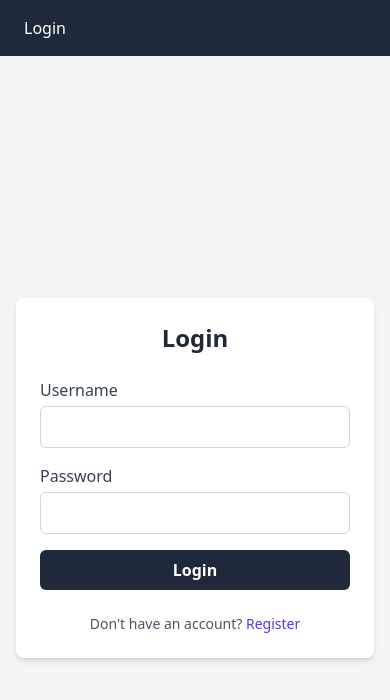
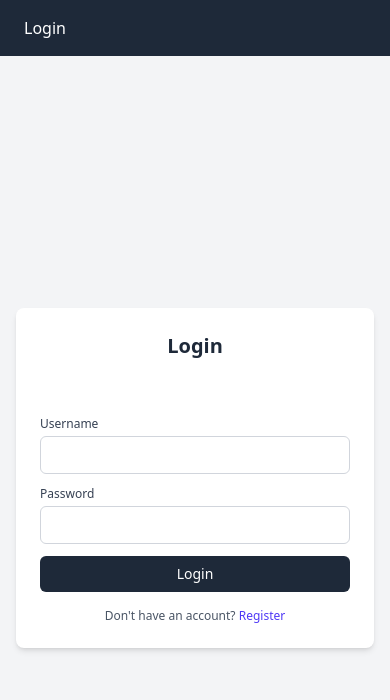
Before and after one commit to UCLL-Integration-Project/itip-team28, a Next.js app in the folder frontend/: page /login in a window 390 px wide. Shown: the top 700 px of the page. Built offline with nearby package versions, Linux system fonts and the light colour scheme.

Commit message:
all components responsive and removed css

```diff
--- a/frontend/components/ScansOverview.tsx
+++ b/frontend/components/ScansOverview.tsx
@@ -11,27 +11,29 @@ type ScansOverviewProps = {
 };
 
 const ScansOverview: React.FC<ScansOverviewProps> = ({ scans }) => (
-    <div style={{ padding: "2rem" }}>
-        <h2 className=" text-3xl mb-4 font-semibold">Overview</h2>
-        <table style={{ width: "100%", borderCollapse: "collapse" }}>
+    <div className="p-4 sm:p-6">
+        <h2 className="text-xl sm:text-2xl md:text-3xl mb-3 sm:mb-4 font-semibold text-gray-800">Overview</h2>
+        <div className="overflow-x-auto">
+            <table className="min-w-full border-collapse border border-gray-300">
                 <thead>
-                <tr>
-                    <th style={{ border: "1px solid #ccc", padding: "16px" }}>Car ID</th>
-                    <th style={{ border: "1px solid #ccc", padding: "16px" }}>Timestamp</th>
-                    <th style={{ border: "1px solid #ccc", padding: "16px" }}>Tag ID</th>
+                    <tr className="bg-gray-100">
+                        <th className="border border-gray-300 px-3 py-2 sm:px-4 sm:py-3 text-left text-xs sm:text-sm font-medium text-gray-700">Car ID</th>
+                        <th className="border border-gray-300 px-3 py-2 sm:px-4 sm:py-3 text-left text-xs sm:text-sm font-medium text-gray-700">Timestamp</th>
+                        <th className="border border-gray-300 px-3 py-2 sm:px-4 sm:py-3 text-left text-xs sm:text-sm font-medium text-gray-700">Tag ID</th>
                     </tr>
                 </thead>
                 <tbody>
                     {scans.map((scan) => (
-                    <tr key={scan.id}>
-                        <td style={{ border: "1px solid #ccc", padding: "16px" }}>{scan.id}</td>
-                        <td style={{ border: "1px solid #ccc", padding: "16px" }}>{scan.timestamp}</td>
-                        <td style={{ border: "1px solid #ccc", padding: "16px" }}>{scan.ReaderId}</td>
+                        <tr key={scan.id} className="hover:bg-gray-50">
+                            <td className="border border-gray-300 px-3 py-2 sm:px-4 sm:py-3 text-xs sm:text-sm text-gray-600">{scan.id}</td>
+                            <td className="border border-gray-300 px-3 py-2 sm:px-4 sm:py-3 text-xs sm:text-sm text-gray-600">{scan.timestamp}</td>
+                            <td className="border border-gray-300 px-3 py-2 sm:px-4 sm:py-3 text-xs sm:text-sm text-gray-600">{scan.ReaderId}</td>
                         </tr>
                     ))}
                 </tbody>
             </table>
         </div>
+    </div>
 );
 
 export default ScansOverview;
--- a/frontend/components/users/RegisterForm.tsx
+++ b/frontend/components/users/RegisterForm.tsx
@@ -88,11 +88,11 @@ const RegisterForm: React.FC = () => {
     };
 
     return (
-        <div className="space-y-6">
-            <h2 className="text-2xl font-semibold text-center text-gray-800">Register</h2>
+        <div className="space-y-4 sm:space-y-6">
+            <h2 className="text-xl sm:text-2xl font-semibold text-center text-gray-800">Register</h2>
 
             {statusMessages.length > 0 && (
-                <ul className="space-y-2">
+                <ul className="space-y-1 sm:space-y-2">
                     {statusMessages.map(({ message, type }, index) => (
                         <li
                             key={index}
--- a/frontend/components/users/UserLoginForm.tsx
+++ b/frontend/components/users/UserLoginForm.tsx
@@ -77,13 +77,13 @@ const UserLoginForm: React.FC = () => {
     };
 
     return (
-        <div className="space-y-6">
+        <div className="space-y-4 sm:space-y-6">
             <div>
-                <h3 className="text-2xl font-semibold text-center text-gray-800">Login</h3>
+                <h3 className="text-xl sm:text-2xl font-semibold text-center text-gray-800">Login</h3>
             </div>
             {StatusMessages && (
-                <div>
-                    <ul className="space-y-2">
+                <div className="p-3 sm:p-4 rounded-md">
+                    <ul className="space-y-1 sm:space-y-2">
                         {StatusMessages.map(({ message, type }, index) => (
                             <li
                                 key={index}
@@ -96,35 +96,35 @@ const UserLoginForm: React.FC = () => {
                     </ul>
                 </div>
             )}
-            <form onSubmit={handleSubmit} className="space-y-4">
+            <form onSubmit={handleSubmit} className="space-y-3 sm:space-y-4">
                 <div>
-                    <label htmlFor="username" className="block mb-1 font-medium text-gray-700">Username</label>
+                    <label htmlFor="username" className="block text-xs sm:text-sm font-medium text-gray-700">Username</label>
                     <input
                         type="text"
                         id="username"
                         value={username}
                         onChange={(e) => setUsername(e.target.value)}
-                        className="w-full border border-gray-300 rounded-md px-4 py-2 focus:outline-none focus:ring-2 focus:ring-indigo-500"
+                        className="mt-1 w-full p-2 sm:p-3 border border-gray-300 rounded-md text-sm sm:text-base focus:ring-2 focus:ring-indigo-500 focus:border-indigo-500 disabled:bg-gray-100"
                     />
-                    {UsernameError && <p className="text-sm text-red-600 mt-1">{UsernameError}</p>}
+                    {UsernameError && <p className="mt-1 text-xs sm:text-sm text-red-600">{UsernameError}</p>}
                 </div>
                 <div>
-                    <label htmlFor="password" className="block mb-1 font-medium text-gray-700">Password</label>
+                    <label htmlFor="password" className="block text-xs sm:text-sm font-medium text-gray-700">Password</label>
                     <input
                         type="password"
                         id="password"
                         value={password}
                         onChange={(e) => setPassword(e.target.value)}
-                        className="w-full border border-gray-300 rounded-md px-4 py-2 focus:outline-none focus:ring-2 focus:ring-indigo-500"
+                        className="mt-1 w-full p-2 sm:p-3 border border-gray-300 rounded-md text-sm sm:text-base focus:ring-2 focus:ring-indigo-500 focus:border-indigo-500 disabled:bg-gray-100"
                     />
-                    {PasswordError && <p className="text-sm text-red-600 mt-1">{PasswordError}</p>}
+                    {PasswordError && <p className="mt-1 text-xs sm:text-sm text-red-600">{PasswordError}</p>}
                 </div>
-                <div>
-                    <button type="submit" className="w-full bg-gray-800 hover:bg-indigo-700 text-white font-semibold py-2 px-4 rounded-md transition">Login</button>
+                <div >
+                    <button type="submit" className="w-full bg-gray-800 text-white py-2 px-4 rounded-md text-sm sm:text-base hover:bg-indigo-700 focus:outline-none focus:ring-2 focus:ring-indigo-500 focus:ring-offset-2 disabled:bg-gray-500 transition">Login</button>
                 </div>
             </form>
-            <div>
-                <p className="text-sm text-center text-gray-600">Don't have an account? <a href="/login/register" className="text-indigo-600 hover:underline">Register</a></p>
+            <div className="text-center">
+                <p className="text-xs sm:text-sm text-gray-600">Don't have an account? <a href="/login/register" className="text-indigo-600 hover:underline">Register</a></p>
             </div>
         </div>
     );
--- a/frontend/pages/index.tsx
+++ b/frontend/pages/index.tsx
@@ -40,7 +40,7 @@ const Home: React.FC = () => {
         <>
             <Head>
                 <title>Home</title>
-                <meta name="description" content="BowlBuddies Pokebowl app" />
+                <meta name="description" content="Car app" />
                 <meta name="viewport" content="width=device-width, initial-scale=1" />
                 <link rel="icon" href="assets/logo.png" />
             </Head>
```
Lines whose indentation alone changed are shown as unchanged.
